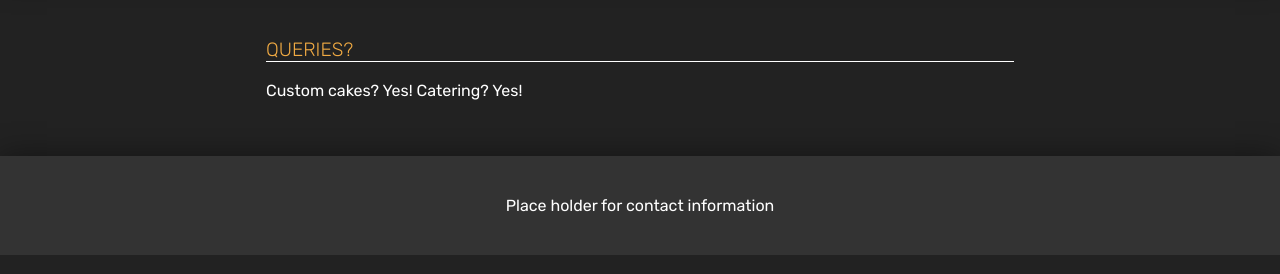
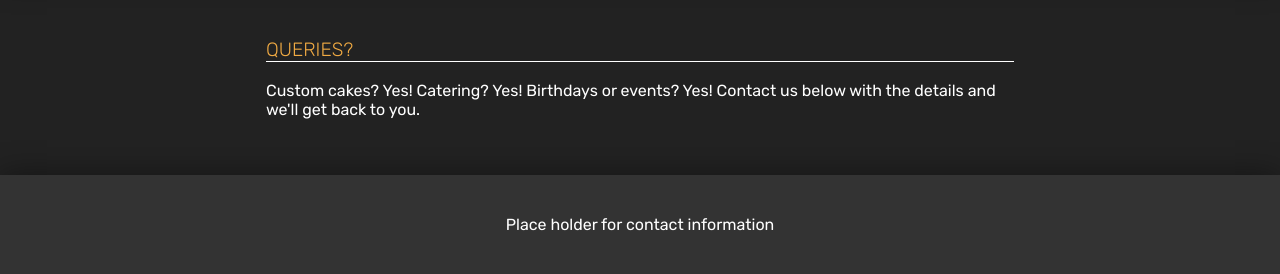
Before and after one commit to udaychhina/web_project_1030, a plain HTML site: page contact_page/contact.html in a window 1280 px wide. Shown: the part 675-949 px from the top of the page. Drawn offline with Linux system fonts and the light colour scheme.

Commit message:
fine tuning

```diff
--- a/contact_page/contact.html
+++ b/contact_page/contact.html
@@ -40,7 +40,7 @@
 			<div class="centered-content">
 				<div class="section contact-form">
 					<h3>queries?</h3>
-					<p>Custom cakes? Yes! Catering? Yes! </p>
+					<p>Custom cakes? Yes! Catering? Yes! Birthdays or events? Yes! Contact us below with the details and we'll get back to you.</p>
 				</div>
 			</div>
 		</main>
```
